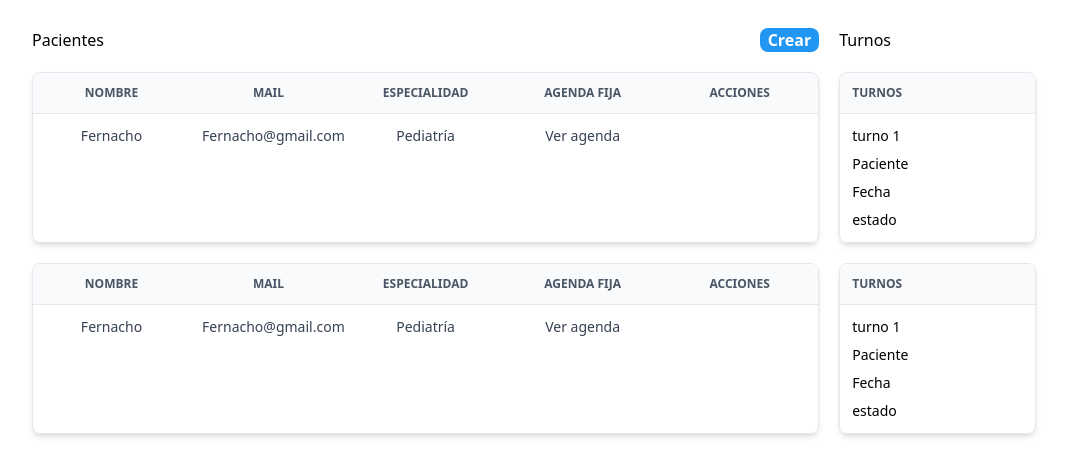
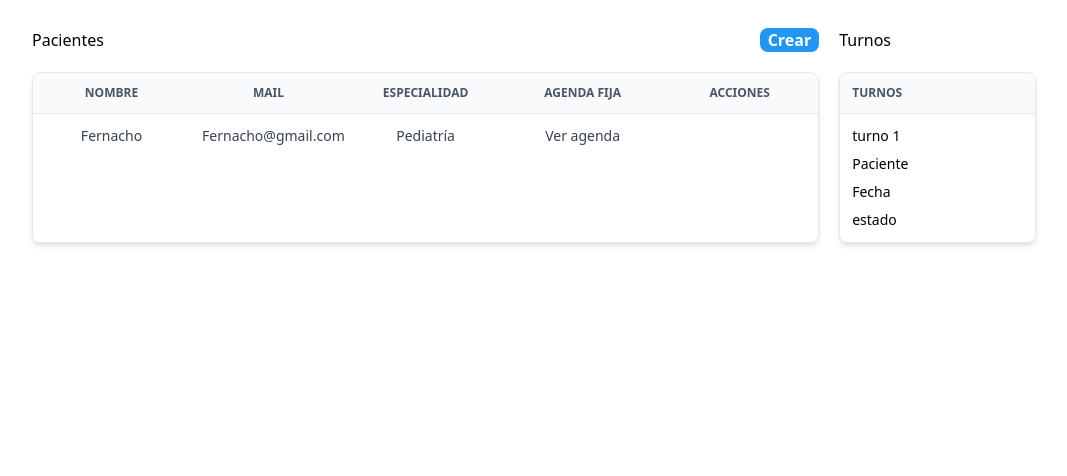
Before and after one commit to Santiago107R/consultorio, a PHP site: page /consultorio/admin/doctores.php in a window 1280 px wide. Shown: the part 60-536 px from the top of the page, without its empty margins (116-1183 px from the left). Run offline with PHP 8.4, Linux system fonts and the light colour scheme; some libraries are stand-ins or nearby versions.

Commit message:
hice pacientesList y pacientesApi

```diff
--- a/admin/doctores.php
+++ b/admin/doctores.php
@@ -8,53 +8,6 @@
     </div>
 
     <h2>Turnos</h2>
-
-    <table class="grid grid-rows-[auto_1fr] max-h-[800px] overflow-hidden rounded-lg border border-gray-200 text-sm shadow-md text-center">
-        <thead class="grid bg-gray-50 uppercase text-xs font-bold text-gray-600 border-b border-gray-200">
-            <tr class="grid grid-flow-col auto-cols-fr">
-                <th class="p-3">Nombre</th>
-                <th class="p-3">Mail</th>
-                <th class="p-3">Especialidad</th>
-                <th class="p-3 whitespace-nowrap">Agenda fija</th>
-                <th class="p-3 whitespace-nowrap">Acciones</th>
-            </tr>
-        </thead>
-        <tbody id="tabla-body" class="grid overflow-y-auto divide-y divide-gray-100">
-
-            <tr class="grid grid-flow-col auto-cols-fr hover:bg-gray-50 transition-colors">
-                <td class="p-3 text-gray-700">Fernacho</td>
-                <td class="p-3 text-gray-700">Fernacho@gmail.com</td>
-                <td class="p-3 text-gray-700">Pediatría</td>
-                <td class="p-3 text-gray-700"><button>Ver agenda</button></td>
-                <td class="p-3 text-gray-700">
-                    <div class="relative flex items-center justify-center">
-
-                        <button onclick="toggleMenu(event, 'menu-1')" class="cursor-pointer p-1 rounded-full hover:bg-gray-200 transition-colors flex items-center justify-center">
-                            <ion-icon name="ellipsis-vertical-outline" class="pointer-events-none"></ion-icon>
-                        </button>
-
-                        <div id="menu-1" class="action-menu hidden fixed z-50 bg-white rounded-md shadow-lg border border-gray-200 w-32 py-1">
-                            <ul class="flex flex-col text-left">
-                                <li class="list-none px-4 py-2 hover:bg-gray-100 cursor-pointer text-sm">Turnos</li>
-                                <li class="list-none px-4 py-2 hover:bg-gray-100 cursor-pointer text-sm">Editar</li>
-                                <li class="list-none px-4 py-2 hover:bg-red-50 text-red-600 cursor-pointer text-sm">Eliminar</li>
-                            </ul>
-                        </div>
-
-                    </div>
-                </td>
-            </tr>
-
-        </tbody>
-    </table>
-
-    <div class="flex flex-col max-h-[800px] overflow-hidden rounded-lg border border-gray-200 text-sm shadow-md">
-        <h2 class="bg-gray-50 uppercase text-xs font-bold text-gray-600 border-b border-gray-200 p-3">Turnos</h2>
-        <div class="flex-1 overflow-y-auto p-3 space-y-2">
-            <p>turno 1</p><p>Paciente</p>
-            <p>Fecha</p><p>estado</p>
-        </div>
-    </div>
 
     <table class="grid grid-rows-[auto_1fr] max-h-[800px] overflow-hidden rounded-lg border border-gray-200 text-sm shadow-md text-center">
         <thead class="grid bg-gray-50 uppercase text-xs font-bold text-gray-600 border-b border-gray-200">
```
Also changed, not shown: admin/pacientesList.php (added, +33 -0 lines), api/pacientesApi.php (added, +42 -0 lines).
